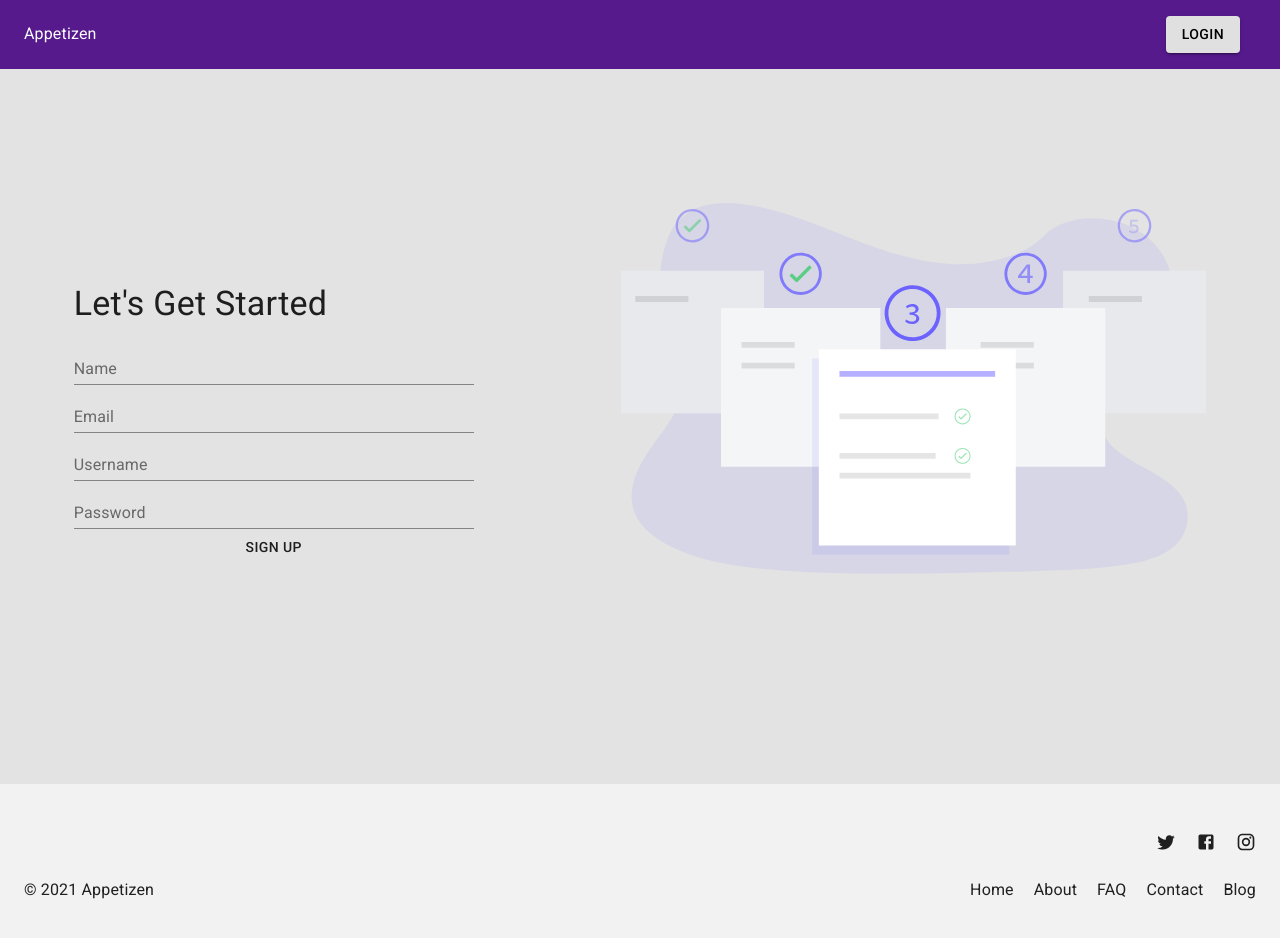
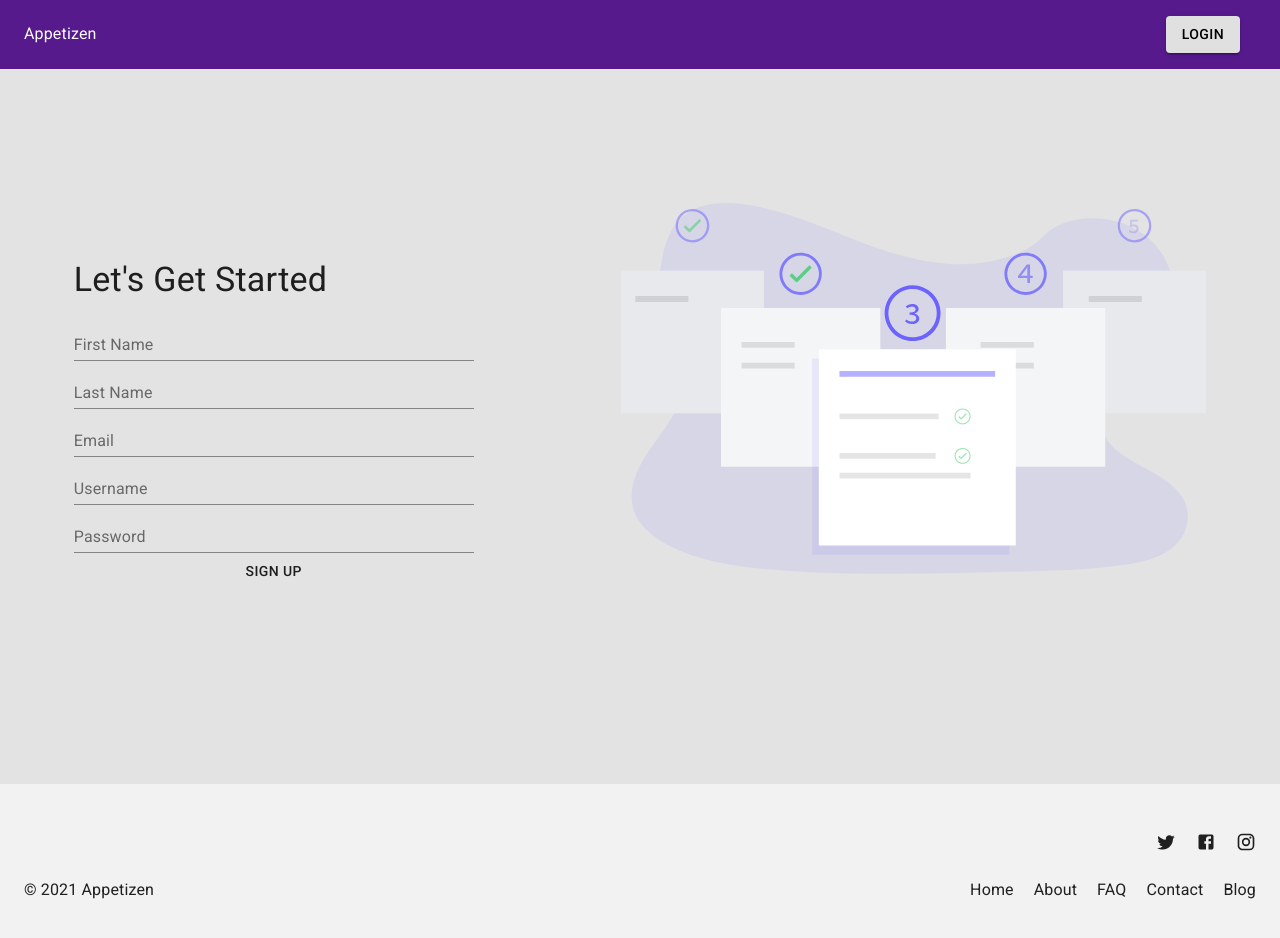
Before and after one commit to pshushereba/appetizen-fe, a React app: page /signup in a window 1280 px wide. Shown: the top 938 px of the page. Built offline with nearby package versions, Linux system fonts and the light colour scheme.

Commit message:
Updated registration form.

```diff
--- a/src/actions/index.js
+++ b/src/actions/index.js
@@ -80,6 +80,7 @@ export const loginUser = (credentials, history) => (dispatch) => {
   axiosWithAuth()
     .post("/auth/login", credentials)
     .then((res) => {
+      console.log("response from login", res);
       dispatch({ type: LOGIN_USER, payload: res.data });
       history.push(`/${res.data.username}/dashboard`);
     })
@@ -146,7 +147,7 @@ export const updateProfilePicture = (id, photo) => (dispatch) => {
 export const reserveRoom = () => (dispatch) => {
   dispatch({ type: RESERVE_ROOM_START });
   axiosWithAuth()
-    .get("http://localhost:5000/new")
+    .get("https://appetizen-media.herokuapp.com/new")
     .then((res) => {
       console.log("reserveRoom fired");
       dispatch({ type: RESERVE_ROOM_SUCCESS, payload: res.data });
@@ -159,7 +160,7 @@ export const reserveRoom = () => (dispatch) => {
 export const getActiveUsers = () => (dispatch) => {
   dispatch({ type: GET_ACTIVE_USERS_START });
   axiosWithAuth()
-    .get("http://localhost:5000/active")
+    .get("https://appetizen-media.herokuapp.com/active")
     .then((res) => {
       console.log("getActiveUsers fired");
       dispatch({ type: GET_ACTIVE_USERS_SUCCESS, payload: res.data });
--- a/src/components/pages/SignUp.js
+++ b/src/components/pages/SignUp.js
@@ -18,7 +18,8 @@ const useStyles = makeStyles((theme) => ({
 
 const SignUp = () => {
   const [user, setUser] = useState({
-    name: "",
+    first_name: "",
+    last_name: "",
     email: "",
     username: "",
     password: "",
@@ -60,9 +61,15 @@ const SignUp = () => {
             onSubmit={handleSubmit}
           >
             <TextField
-              name="name"
-              label="Name"
-              value={user.name}
+              name="first_name"
+              label="First Name"
+              value={user.first_name}
+              onChange={handleChange}
+            />
+            <TextField
+              name="last_name"
+              label="Last Name"
+              value={user.last_name}
               onChange={handleChange}
             />
             <TextField
```
